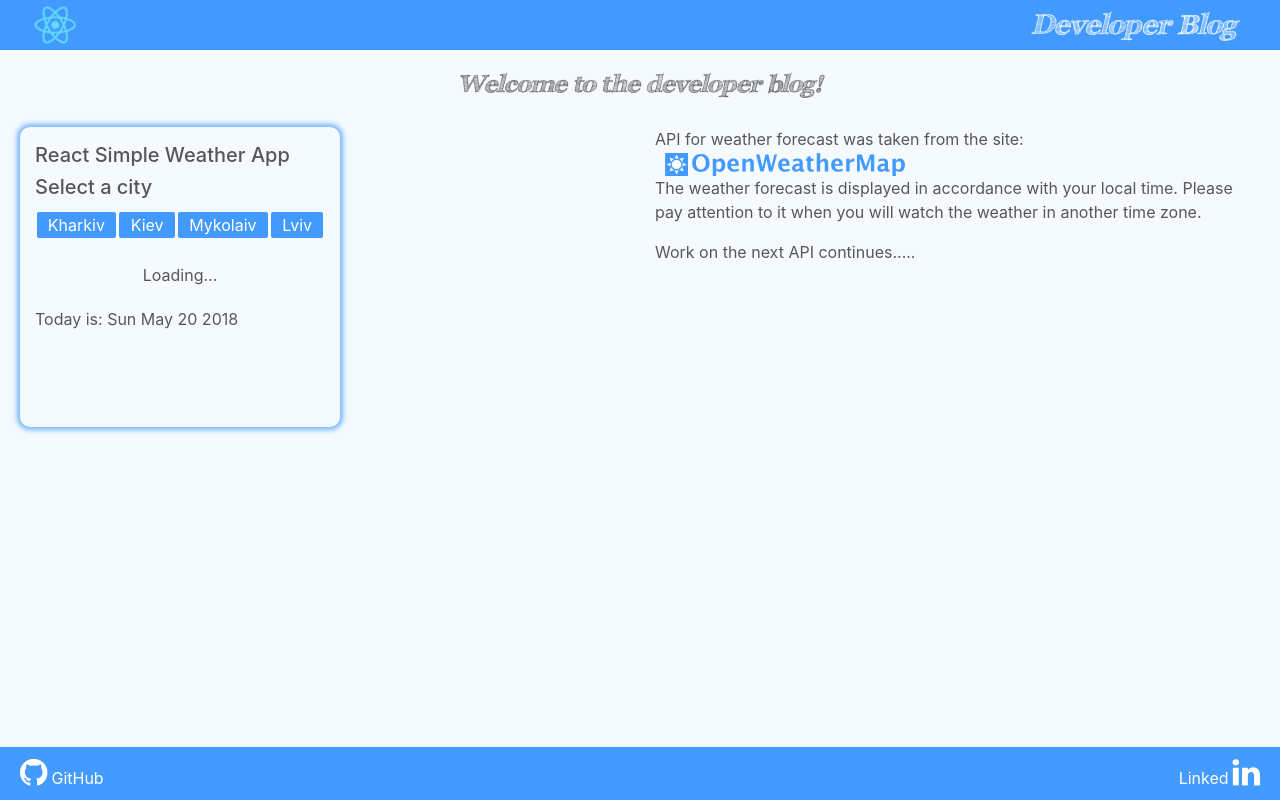
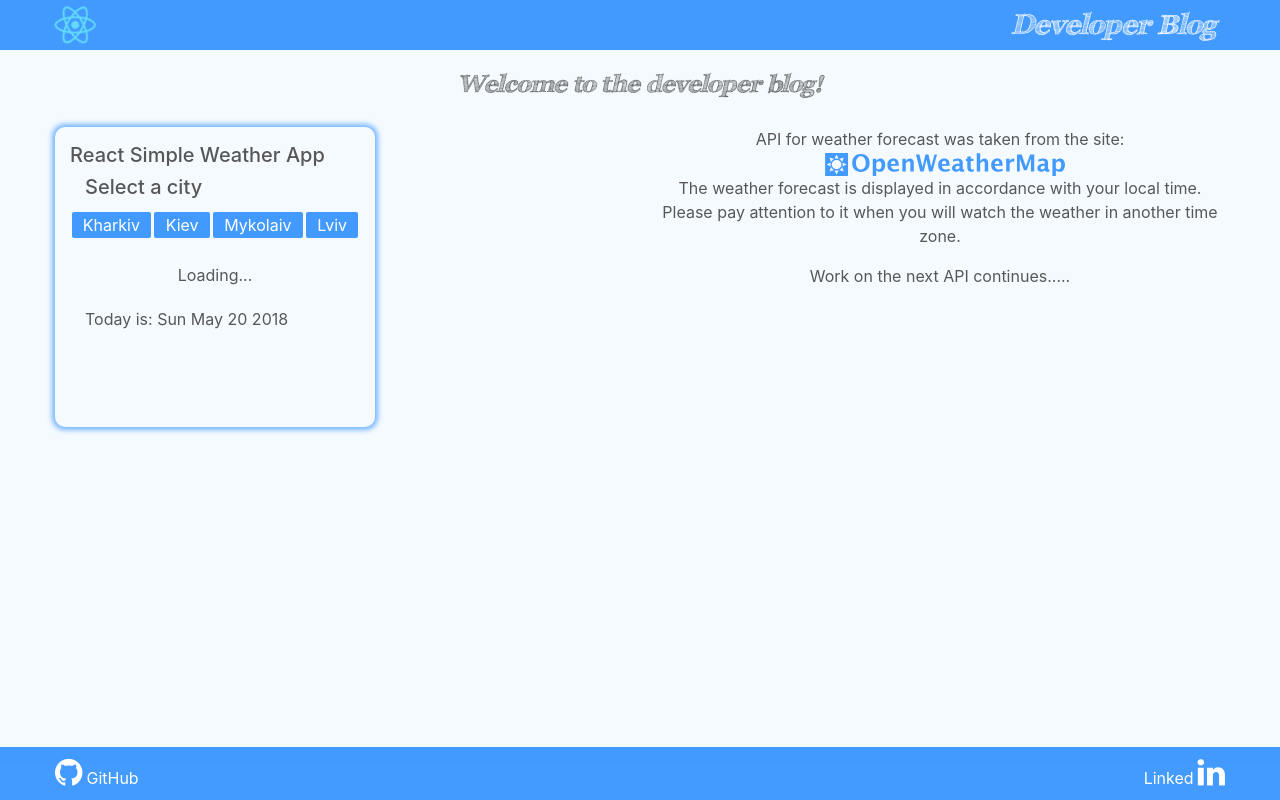
Before and after one commit to Stepanic4/MyBlog, a React (Create React App) app: page / in a window 1280 px wide. Built offline with nearby package versions, Linux system fonts and the light colour scheme; no server answers.

Commit message:
update bild and adaptation for mobile

```diff
--- a/src/App.js
+++ b/src/App.js
@@ -18,7 +18,7 @@ class App extends Component {
                             <div className={'col d-sm-px-0 mb-4'}>
                                 <Weather/>
                             </div>
-                            <div className={'col-sm'}>
+                            <div className={'col-sm text-center'}>
                                 <Description/>
                             </div>
                         </div>
--- a/src/componenets/Header.js
+++ b/src/componenets/Header.js
@@ -7,8 +7,10 @@ class Header extends Component {
     render() {
         return (
             <div className="header-top px-20">
+                <div className={'wrap'}>
                 <img src={logo} className="App-logo" alt="logo"/>
                 <h3 className="mb-0 pr-md-4">Developer Blog</h3>
+                </div>
             </div>
         );
     }
--- a/src/styles/App.css
+++ b/src/styles/App.css
@@ -5,6 +5,20 @@
 
 a {
     text-decoration: none !important;
+}
+
+.row {
+    max-width: 1200px;
+    margin: auto;
+}
+
+.wrap {
+    max-width: 1200px;
+    width: 100%;
+    align-items: center;
+    display: flex;
+    justify-content: inherit;
+    margin: auto;
 }
 
 .App {
@@ -44,6 +58,11 @@ a {
     border-radius: 2px;
 }
 
+.switch {
+    margin-left: -15px;
+    margin-right: -15px;
+}
+
 .switch a {
     color: #ffffff;
 }
```
